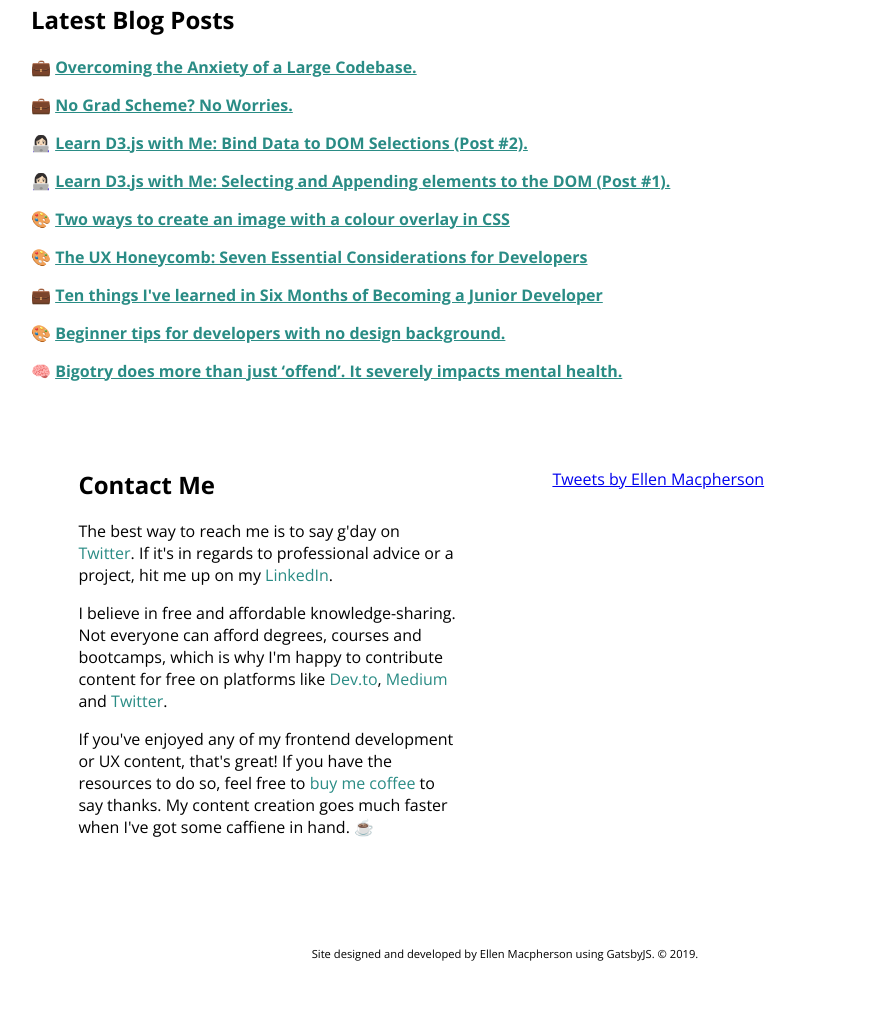
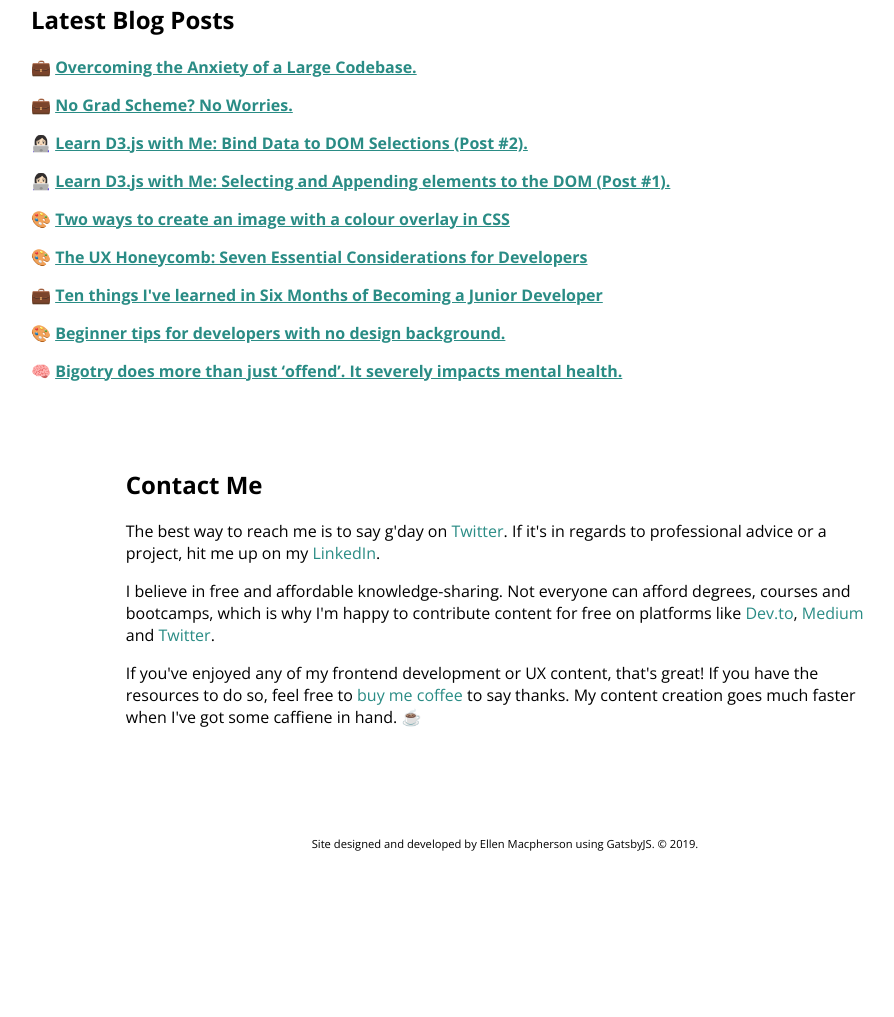
Before and after one commit to ellenmacpherson/gatsby-site, a Gatsby site: page / in a window 1280 px wide. Shown: the part 1026-2043 px from the top of the page, without its empty margins (135-1029 px from the left). After the commit the page ends 1938 px from the top, so only its background shows below. Built offline with nearby package versions, Linux system fonts and the light colour scheme; Gatsby itself is replaced by a stand-in of ours.

Commit message:
rolling back twitter change

```diff
--- a/src/components/Contact.css
+++ b/src/components/Contact.css
@@ -8,7 +8,7 @@
 
 .contactText {
     padding-bottom: 50px;
-    width: 40%;
+    width: 80%;
     margin: 0px auto;
 }
 
@@ -20,14 +20,14 @@
 .contactText a:hover {
     color: #ccc;
 }
-
+/*
 #twitter {
     width: 40%;
     margin: 0px auto;
     margin-top: 20px;
+ */
 
-
-}
+/* } */
 
 @media screen and (max-width: 880px) {
     #contactContainer {
@@ -35,11 +35,11 @@
         flex-direction: column;
         justify-content: center;
     }
-
+/*
     .contactText,
     #twitter {
         width: 75%;
         margin: 0 auto;
-    }
+    } */
 
 }
--- a/src/components/Contact.js
+++ b/src/components/Contact.js
@@ -14,10 +14,10 @@ const Contact = ({ siteTitle }) => (
         <p>If you've enjoyed any of my frontend development or UX content, that's great! If you have the resources to do so, feel free to <a href='https://www.buymeacoffee.com/ellenmacpherson'>
           buy me coffee</a> to say thanks. My content creation goes much faster when I've got some caffiene in hand. ☕</p>
     </section>
-    <section id="twitter">
+    {/* <section id="twitter">
         <a className="twitter-timeline" data-height="400" data-width="300" href="https://twitter.com/ellen_dev">Tweets by Ellen Macpherson</a>
         <script async src="https://platform.twitter.com/widgets.js" charSet="utf-8"></script>
-    </section>
+    </section> */}
     </div>
 )
 
```
